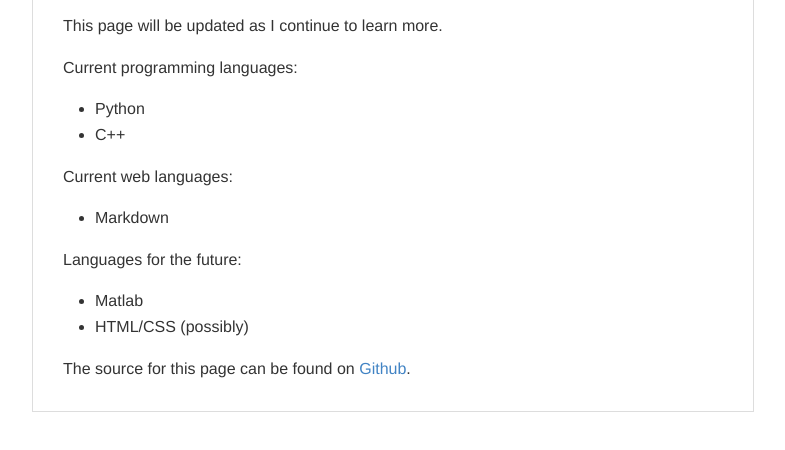
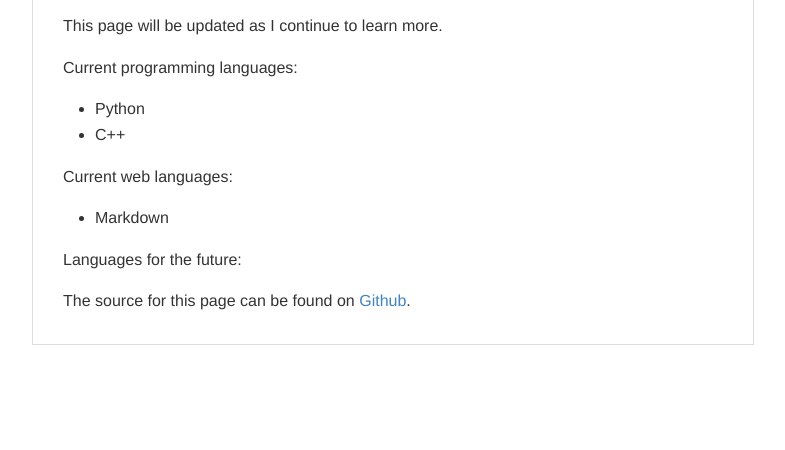
Before and after one commit to tycv/Markdown, a plain HTML site: page COE_Web/index.html in a window 1280 px wide. Shown: the part 168-618 px from the top of the page, without its empty margins (247-1032 px from the left). Drawn offline with Linux system fonts and the light colour scheme.

Commit message:
Update index.html

```diff
--- a/COE_Web/index.html
+++ b/COE_Web/index.html
@@ -1027,8 +1027,4 @@ body .markdown-body
 <li>Markdown</li>
 </ul>
 <p>Languages for the future:</p>
-<ul>
-<li>Matlab</li>
-<li>HTML/CSS (possibly)</li>
-</ul>
 <p>The source for this page can be found on <a href="http://www.github.com/tycv/Markdown/tree/master/COE_Web">Github</a>.</p></article></body></html>
```
